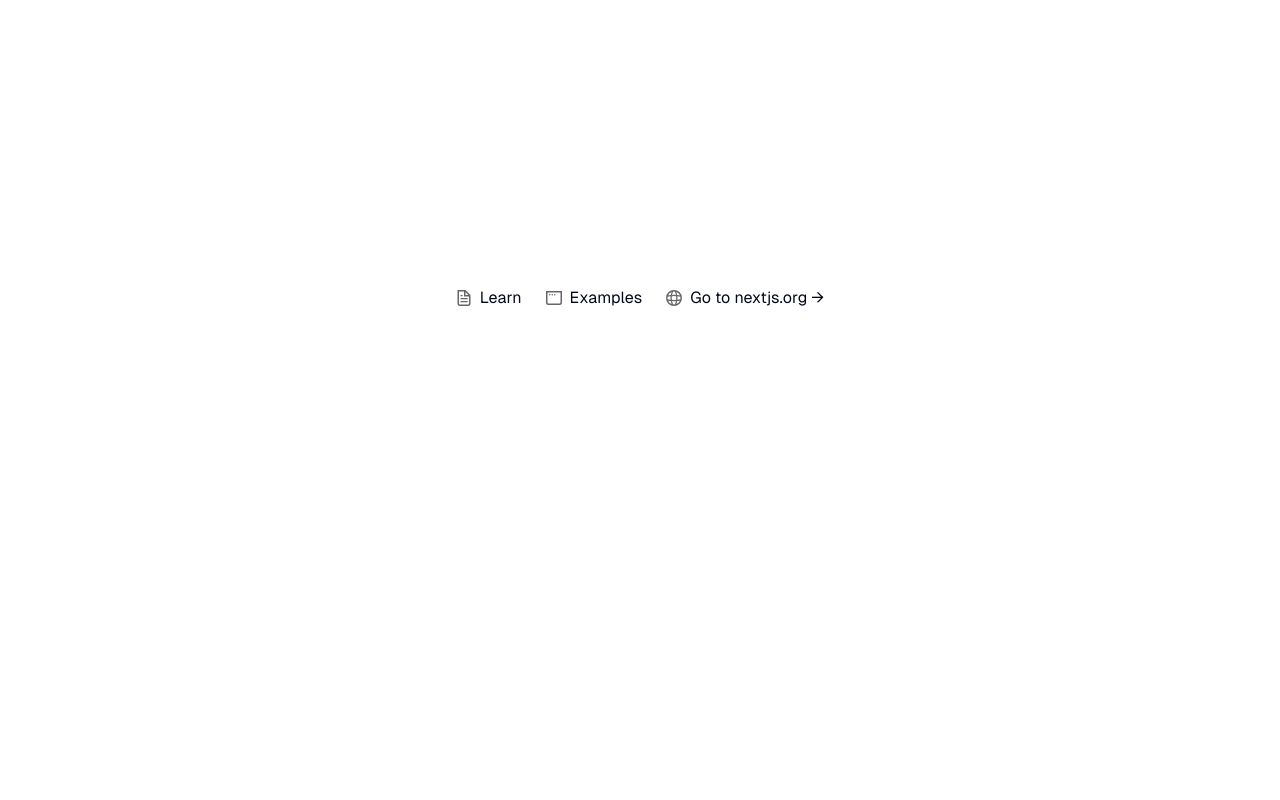
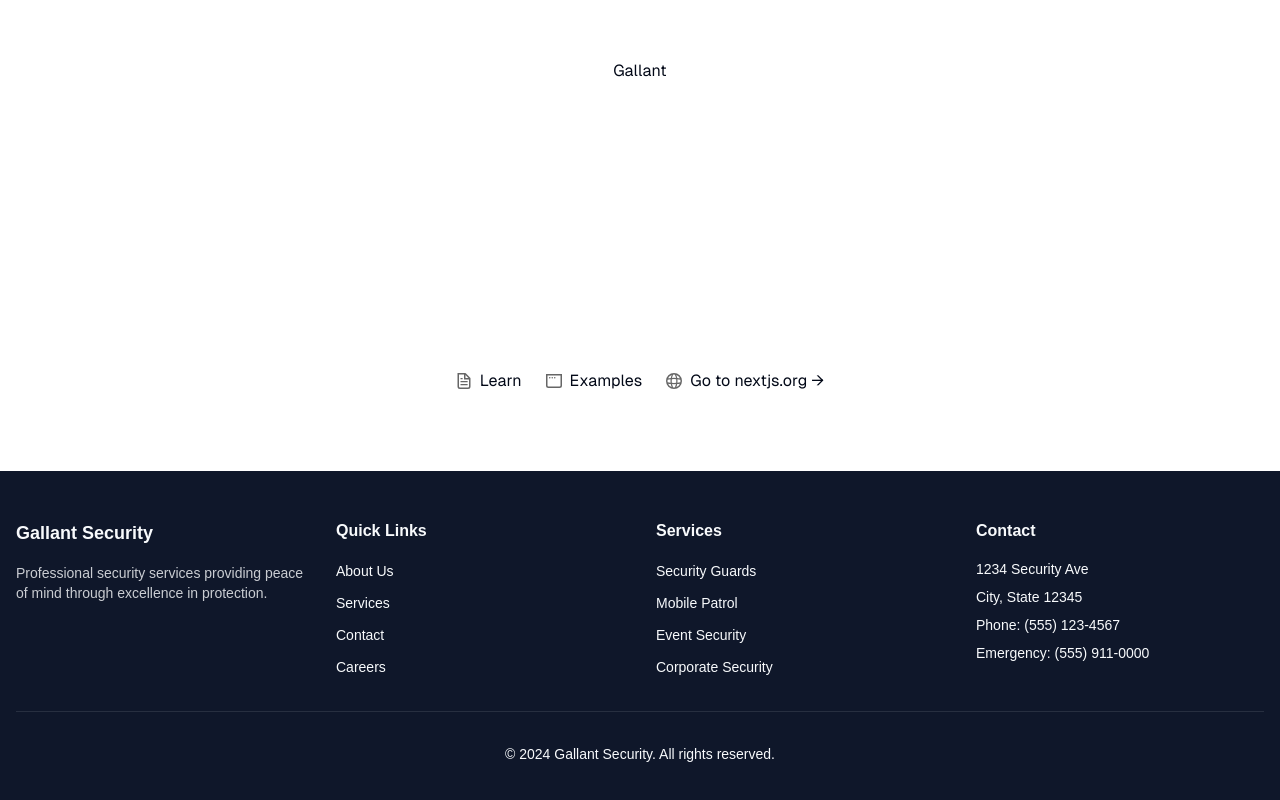
Before and after one commit to ojokne/gallant-security, a Next.js app: page / in a window 1280 px wide. Shown: the part 412-1212 px from the top of the page. Before the commit the page ends 800 px from the top, so only its background shows below. Built offline with nearby package versions, Linux system fonts and the light colour scheme.

Commit message:
Add header and footer

```diff
--- a/app/layout.jsx
+++ b/app/layout.jsx
@@ -1,32 +1,43 @@
 import localFont from "next/font/local";
 import "./globals.css";
+import Header from "@/components/layout/Header";
+import Footer from "@/components/layout/Footer";
 
 const geistSans = localFont({
   src: "./fonts/GeistVF.woff",
   variable: "--font-geist-sans",
   weight: "100 900",
 });
-const geistMono = localFont({
-  src: "./fonts/GeistMonoVF.woff",
-  variable: "--font-geist-mono",
-  weight: "100 900",
-});
 
 export const metadata = {
-  title: "Gallant Security",
-  description: `We offer high-standard security services focusing on the selection, training and supervision of
-our people. We are leaders in the market, with an expanded clientele which includes private and
-public organisations.
-`,
+  title: {
+    default: "Gallant Security",
+    template: "%s | Gallant Security"
+  },
+  description: "Professional security services providing peace of mind through excellence in protection, surveillance, and risk management.",
+  keywords: ["security services", "security guards", "surveillance", "protection services", "security company"],
+  authors: [{ name: "Gallant Security" }],
+  creator: "Gallant Security",
+  metadataBase: new URL('https://gallant-security.com'),
+  openGraph: {
+    type: 'website',
+    locale: 'en_US',
+    url: 'https://gallantsecurity.com',
+    title: 'Gallant Security',
+    description: 'Professional security services providing peace of mind',
+    siteName: 'Gallant Security',
+  },
 };
 
 export default function RootLayout({ children }) {
   return (
     <html lang="en">
-      <body
-        className={`${geistSans.variable} ${geistMono.variable} antialiased`}
-      >
-        {children}
+      <body className={`${geistSans.variable} min-h-screen flex flex-col`}>
+        <Header />
+        <main className="flex-grow">
+          {children}
+        </main>
+        <Footer />
       </body>
     </html>
   );
```
